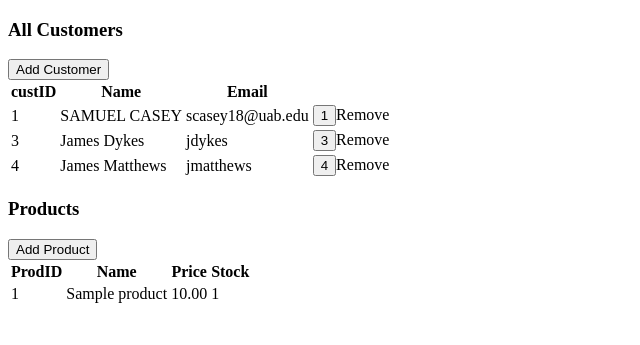
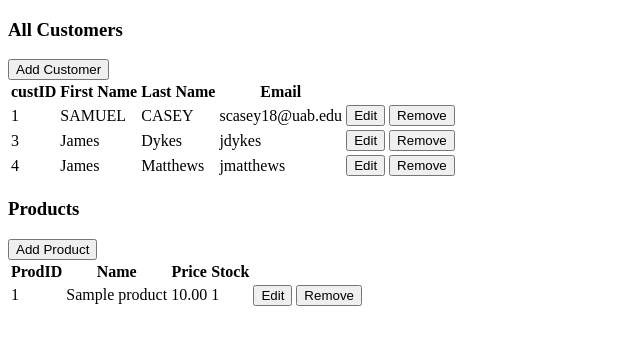
Before and after one commit to scasey18/SmartShop, a Flask app: page /admin in a window 1280 px wide. Shown: the top 345 px of the page, without its empty margins (0-640 px from the left). Run offline with Flask 2, Linux system fonts and the light colour scheme; data comes from the database, SQL or seed files in the repository; tables that the repository leaves empty hold one stand-in row (values such as "Sample post").

Commit message:
Implemented a admin page to have control over the database

```diff
--- a/static/js/admin.js
+++ b/static/js/admin.js
@@ -4,6 +4,44 @@ function showCustForm() {
 	document.getElementById('AddCustButton').hidden = true;
 }
 
-function removeCust(custID) {
+function showProdForm() {
+	document.getElementById('AddProdForm').hidden = false;
+	document.getElementById('AddProdButton').hidden = true;
+}
 
+function editProd(rownum){
+	document.getElementsByName("Product")[0].value = "Update";
+	document.getElementsByName("Pid")[0].value = document.getElementById("Pid"+rownum).textContent;
+	document.getElementsByName("name")[0].value = document.getElementById("name"+rownum).textContent;
+	document.getElementsByName("price")[0].value = document.getElementById("price"+rownum).textContent;
+	document.getElementsByName("stock")[0].value = document.getElementById("curinv"+rownum).textContent;
+	document.getElementsByName("desc")[0].value = "";
+	showProdForm();
 }
+
+function editCust(rownum){
+	document.getElementsByName("Customer")[0].value = "Update";
+	document.getElementsByName("id")[0].value = document.getElementById("id"+rownum).textContent;
+	document.getElementsByName("fname")[0].value = document.getElementById("fName"+rownum).textContent;
+	document.getElementsByName("lname")[0].value = document.getElementById("lName"+rownum).textContent;
+	document.getElementsByName("email")[0].value = document.getElementById("emailAdr"+rownum).textContent;
+	showCustForm();
+}
+
+function cancelCust() {
+	cancelForm("Cust");
+}
+
+function cancelProd() {
+	cancelForm("Prod");
+}
+
+function cancelForm(val){
+	var fields = document.getElementsByClassName(val);
+	for (var i = 1; i < fields.length; i++){
+		fields[i].value = "";
+	};
+	document.getElementsByName("Customer")[0].value = "Add";
+	document.getElementById('Add'+val+'Form').hidden = true;
+	document.getElementById('Add'+val+'Button').hidden = false;
+}
--- a/templates/admin.html
+++ b/templates/admin.html
@@ -1,22 +1,27 @@
 <!DOCTYPE html>
-<html lang = "en">
+<html lang="en">
+
 <head>
    <title>Admin Page</title>
    <script src="{{ url_for('static',filename='js/admin.js') }}"></script>
 </head>
+
 <body>
    <h3>All Customers</h3>
    <div id="custForm">
-		<form id = 'AddCustForm' action='{{ request.path }}' method='post' hidden=true>
+      <form id='AddCustForm' action='{{ request.path }}' method='post' hidden=true>
+		 <input class="Cust" hidden=true name="Customer" value="Add">
+		 <input class="Cust" name="id" type='text' value ="" hidden=true>
          <label>First name:</label><br>
-			<input name='fname' type='text'><br>
+         <input class="Cust" name='fname' type='text'><br>
          <label>Last name:</label><br>
-			<input name='lname' type='text'><br>
+         <input class="Cust" name='lname' type='text'><br>
          <label>Email:</label><br>
-			<input name='email' type='text'><br>
+         <input class="Cust" name='email' type='text'><br>
          <label>Password:</label><br>
-			<input name='pwd' type='text'><br>
+         <input class="Cust" name='pwd' type='text'><br>
          <input type='submit' value='Submit'>
+		 <button type="button" onclick="cancelCust()">Cancel</button>
       </form>
       <button id="AddCustButton" onclick="showCustForm()">Add Customer</button>
    </div>
@@ -24,7 +29,8 @@
       <thead>
          <tr>
             <th>custID</th>
-               <th>Name</th>
+            <th>First Name</th>
+			<th>Last Name</th>
             <th>Email</th>
          </tr>
       </thead>
@@ -32,16 +38,41 @@
       <tbody>
          {% for cust in customer %}
          <tr>
-                  <td>{{ cust.custID }}</td>
-                  <td>{{ cust.fName }} {{cust.lName}}</td>
-                  <td>{{ cust.emailAdr }}</td>
-				  <td><input type="submit" name="removeCust" value={{ cust.custID }}>Remove</input></td>
+		 <form action='{{ request.path }}' method='post'>
+            <td id="id{{ cust.custID }}">{{ cust.custID }}</td>
+            <td id="fName{{ cust.custID }}">{{ cust.fName }}</td>
+			<td id="lName{{ cust.custID }}">{{ cust.lName }}</td>
+            <td id="emailAdr{{ cust.custID }}">{{ cust.emailAdr }}</td>
+			<td>
+				<button id="eCust{{ cust.custID }}" type="button" onclick="editCust({{cust.custID}})">Edit</button>
+			</td>
+            <td>
+                <input hidden=true name="id" value={{ cust.custID }}>
+				<input id="rCust{{ cust.custID }}" type='submit' name="Customer" value='Remove'>
+			</td>
+			</form>
          </tr>
          {% endfor %}
       </tbody>
    </table>
    <h3>Products</h3>
-	  <button id="AddProd">Add Product</button>
+   <div id="prodForm">
+      <form id='AddProdForm' action='{{ request.path }}' method='post' hidden=true>
+		 <input class="Prod" hidden=true name="Product" value="Add">
+		 <input class="Prod" name="Pid" type='text' value ="" hidden=true>
+         <label>Name:</label><br>
+         <input class="Prod" name='name' type='text'><br>
+         <label>Price:</label><br>
+         <input class="Prod" name='price' type='text'><br>
+         <label>Stock:</label><br>
+         <input class="Prod" name='stock' type='number'><br>
+         <label>Description:</label><br>
+         <input class="Prod" name='desc' type='text'><br>
+         <input type='submit' value='Submit'>
+		 <button type="button" onclick="cancelProd()">Cancel</button>
+      </form>
+      <button id="AddProdButton" onclick="showProdForm()">Add Product</button>
+   </div>
    <table>
       <thead>
          <tr>
@@ -53,14 +84,24 @@
       </thead>
       <tbody>
          {% for prod in products %}
+		 <form action='{{ request.path }}' method='post'>
          <tr>
-                  <td>{{ prod.prodID }}</td>
-                  <td>{{ prod.name }}</td>
-                  <td>{{ prod.price }}</td>
-				  <td>{{ prod.curinv }}</td>
+            <td id="Pid{{ prod.prodID }}">{{ prod.prodID }}</td>
+            <td id="name{{ prod.prodID }}">{{ prod.name }}</td>
+            <td id="price{{ prod.prodID }}">{{ prod.price }}</td>
+            <td id="curinv{{ prod.prodID }}">{{ prod.curinv }}</td>
+			<td>
+				<button id="eProd{{ prod.prodID }}" type="button" onclick="editProd({{ prod.prodID }})">Edit</button>
+			</td>
+            <td>
+                <input hidden=true name="id" value={{ prod.prodID }}>
+				<input id="rProd{{ prod.prodID }}" type='submit' name="Product" value='Remove'>
+			</td>
+			</form>
          </tr>
          {% endfor %}
       </tbody>
    </table>
 </body>
+
 </html>
```
Lines whose indentation alone changed are shown as unchanged.
